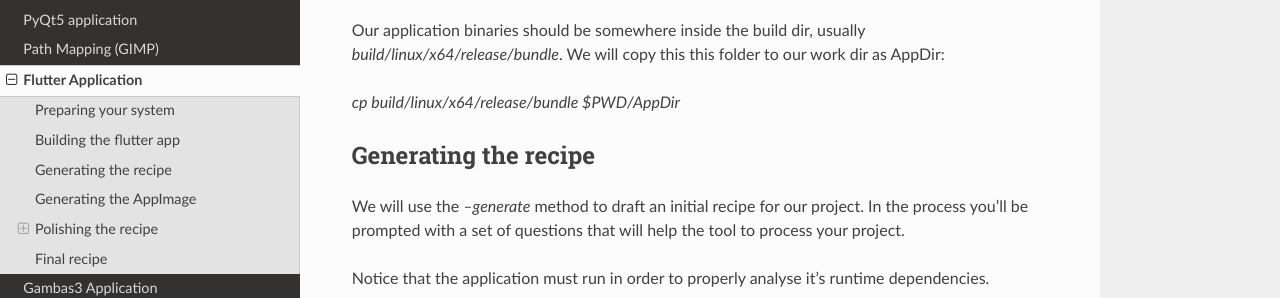
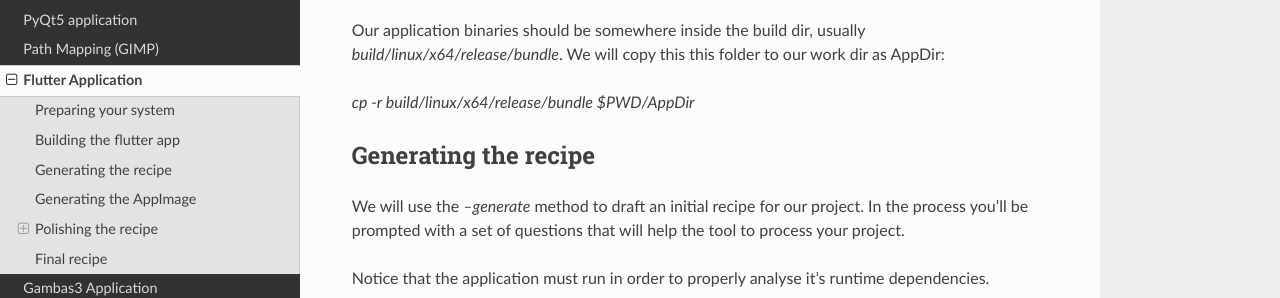
Before and after one commit to AppImageCrafters/appimage-builder-docs, a Sphinx documentation site: the page built from source/examples/flutter.rst, in a window 1280 px wide and 900 px high, scrolled down 591 px. Shown: the part 165-463 px from the top of the window. Built offline with Sphinx 7.4.7 and the Read the Docs theme 2.0.0, drawn with Linux system fonts in a browser that asks for light colours.

```diff
--- a/source/examples/flutter.rst
+++ b/source/examples/flutter.rst
@@ -39,7 +39,7 @@ available in the beta channel therefore we need to enable it. Once it's enable w
 Our application binaries should be somewhere inside the build dir, usually `build/linux/x64/release/bundle`. We will
 copy this this folder to our work dir as AppDir:
 
-`cp build/linux/x64/release/bundle $PWD/AppDir`
+`cp -r build/linux/x64/release/bundle $PWD/AppDir`
 
 
 
```
